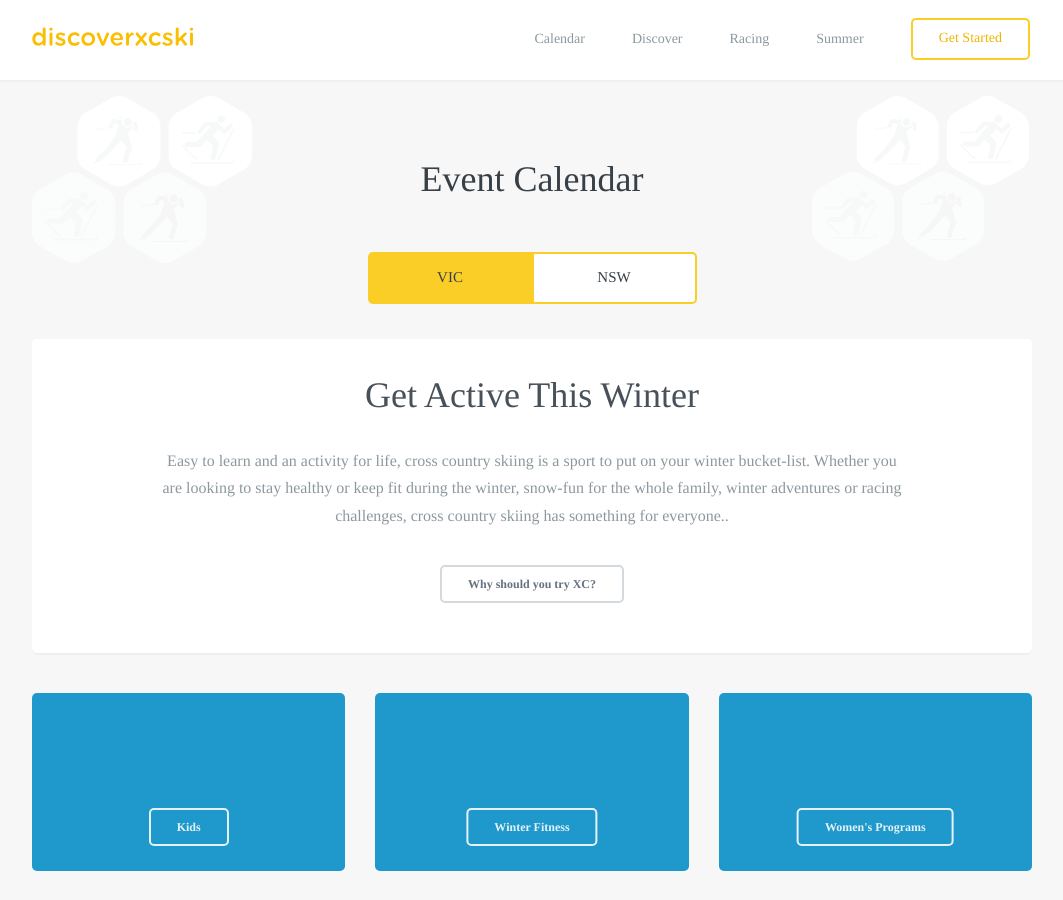
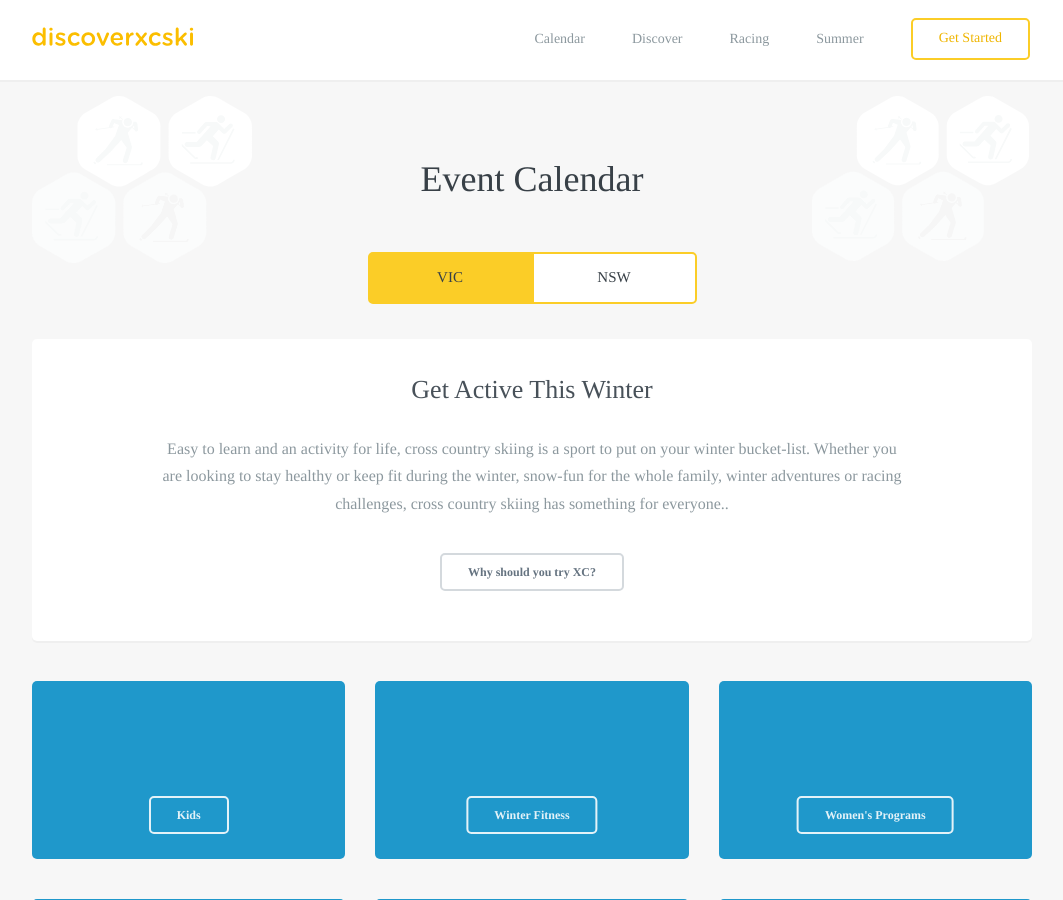
Before and after one commit to robcatto/robcatto.github.io, a Jekyll site: the page built from events/index.html, in a window 1280 px wide and 900 px high. Shown: the whole window, without its empty margins (108-1171 px from the left). Built offline with Jekyll 4.4.1, drawn with Linux system fonts in a browser that asks for light colours; some web fonts are replaced; Markdown is read by kramdown in place of the engine named in the settings.

Commit message:
Update index.html

```diff
--- a/events/index.html
+++ b/events/index.html
@@ -45,7 +45,7 @@ layout: default
       <div class="content">
         <div id="content1">
         <section class="mobile_section" style="margin-top: 35px; margin-bottom: 0px;">
-                    <h3 class="homeheading__h3">Get Active This Winter</h3>
+                    <h3>Get Active This Winter</h3>
                     <p>Easy to learn and an activity for life, cross country skiing is a sport to put on your winter bucket-list. Whether you are looking to stay healthy or keep fit during the winter, snow-fun for the whole family, winter adventures or racing challenges, cross country skiing has something for everyone..
                      </p>
                     <a class="button small dark" href="http://discoverxcski.com/discoverxc/" data-featurette="analytics-click-event" data-event-category="button" data-event-action="M: Clicked Design an iOS Game" data-event-label="Source: Homepage Alt" id="featurette-35">Why should you try XC?</a>
```
